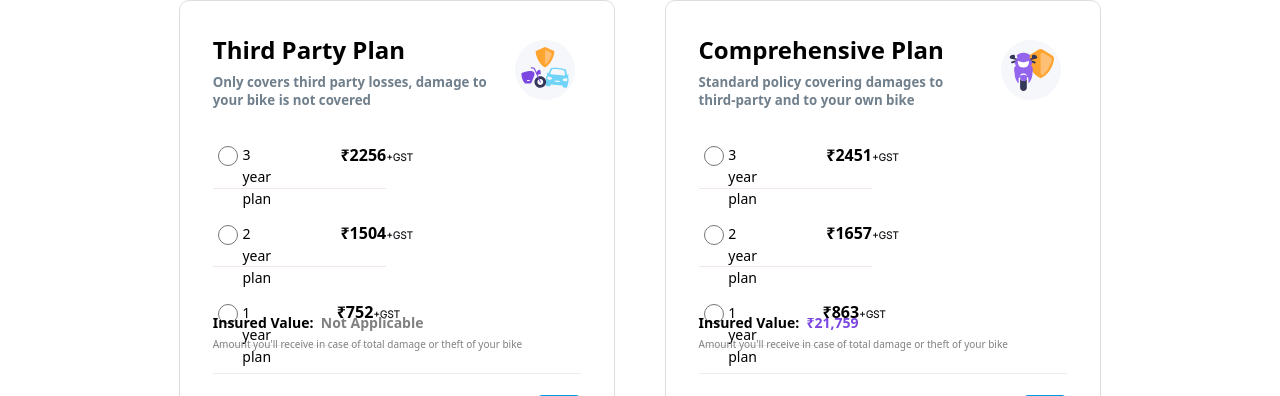
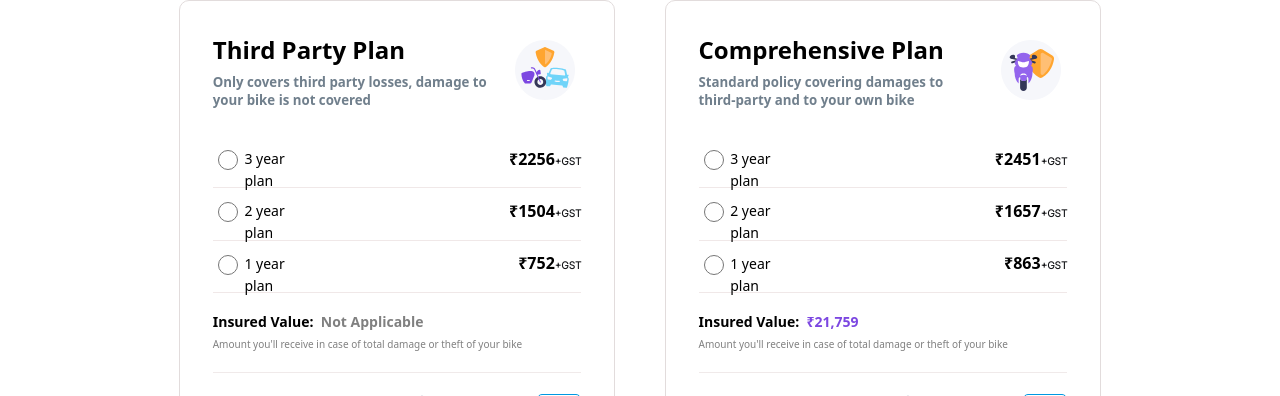
Before and after one commit to app3200/Bike, a React (Create React App) app: page /planselector in a window 1280 px wide. Shown: the part 217-613 px from the top of the page. Built offline with nearby package versions, Linux system fonts and the light colour scheme.

Commit message:
kuch bhi

```diff
--- a/src/Components/checkoutflow/Plancards1.jsx
+++ b/src/Components/checkoutflow/Plancards1.jsx
@@ -34,7 +34,7 @@ export const Plancards1 = ({
           </div>
         </div>
         <div className="splans">
-          <div className="inpdiv">
+          <div className="inpdivplan">
             <div className="drinp">
               <input
                 type="radio"
@@ -56,7 +56,7 @@ export const Plancards1 = ({
               <p className="p2">+GST</p>
             </div>
           </div>
-          <div className="inpdiv">
+          <div className="inpdivplan">
             <div className="drinp">
               <input
                 type="radio"
@@ -78,7 +78,7 @@ export const Plancards1 = ({
               <p className="p2">+GST</p>
             </div>
           </div>
-          <div className="inpdiv">
+          <div className="inpdivplan">
             <div className="drinp">
               <input
                 type="radio"
--- a/src/Components/checkoutflow/Plancards2.jsx
+++ b/src/Components/checkoutflow/Plancards2.jsx
@@ -35,7 +35,7 @@ export const Plancards2 = ({
           </div>
         </div>
         <div className="splans">
-          <div className="inpdiv">
+          <div className="inpdivplan">
             <div className="drinp">
               <input
                 type="radio"
@@ -57,7 +57,7 @@ export const Plancards2 = ({
               <p className="p2">+GST</p>
             </div>
           </div>
-          <div className="inpdiv">
+          <div className="inpdivplan">
             <div className="drinp">
               <input
                 type="radio"
@@ -79,7 +79,7 @@ export const Plancards2 = ({
               <p className="p2">+GST</p>
             </div>
           </div>
-          <div className="inpdiv">
+          <div className="inpdivplan">
             <div className="drinp">
               <input
                 type="radio"
--- a/src/Components/checkoutflow/planselector.css
+++ b/src/Components/checkoutflow/planselector.css
@@ -113,7 +113,7 @@ body {
   margin: auto;
   margin-top: 8%;
 }
-.inpdiv {
+.inpdivplan {
   width: 100%;
   height: 30%;
   margin: auto;
```
